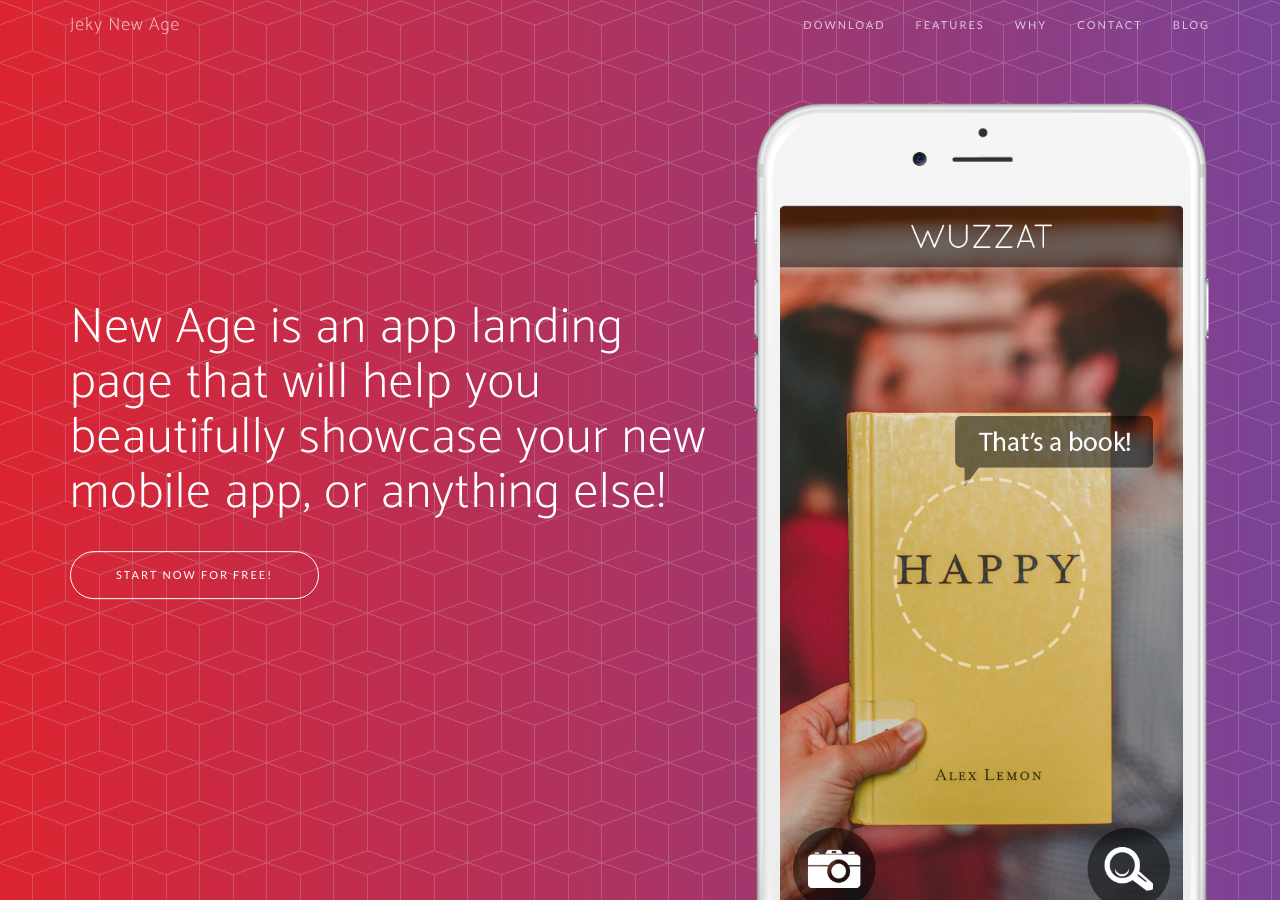
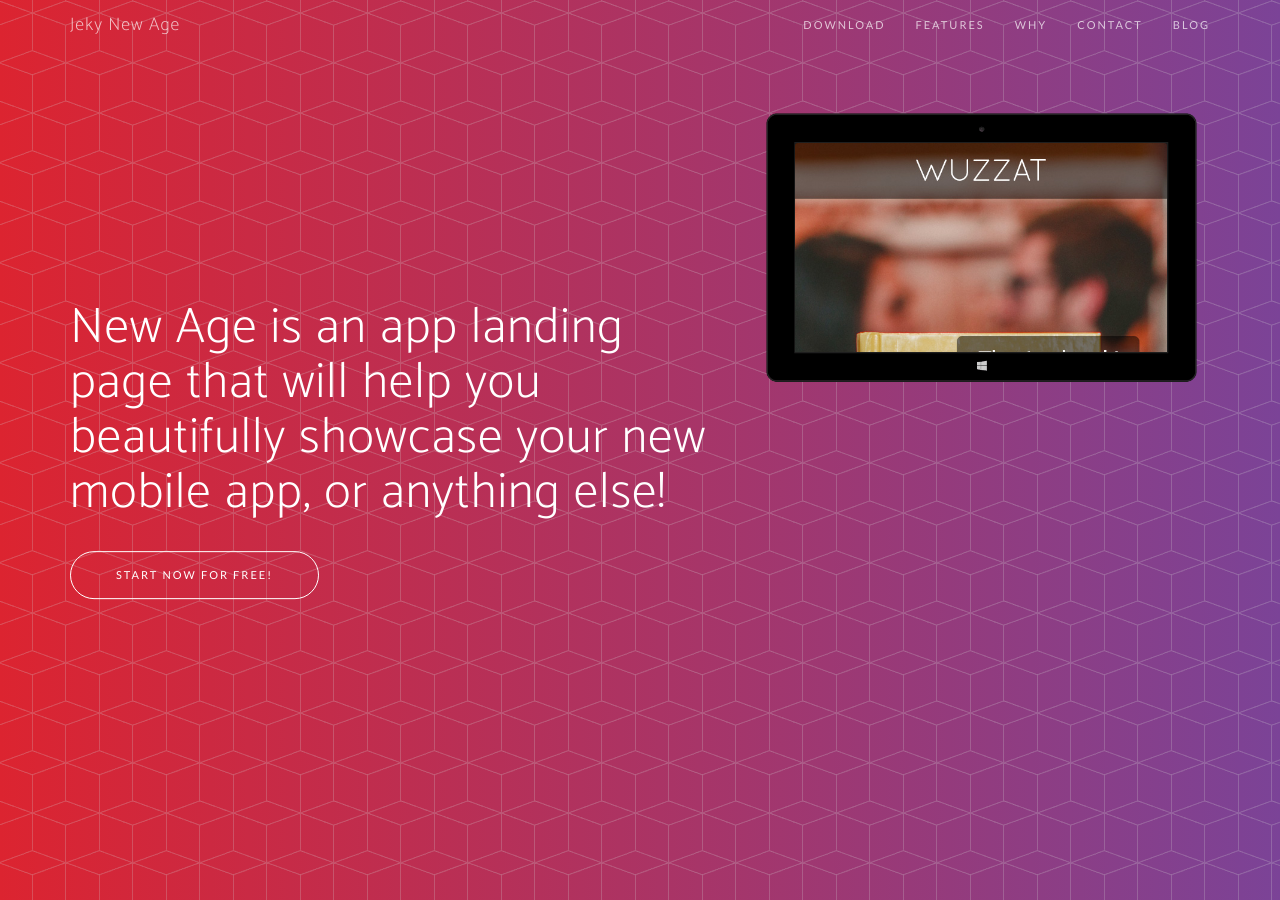
Before and after one commit to Nordgedanken/Morpheus, a Jekyll site: the page built from docs/index.html, in a window 1280 px wide and 900 px high. Built offline with Jekyll 4.4.1, drawn with Linux system fonts in a browser that asks for light colours; nearby versions of some CDN libraries; some web fonts are replaced; the list of posts is cut into pages by our own code.

Commit message:
Switch to surface as desktop device
Signed-off-by: MTRNord <mtrnord1@gmail.com>

```diff
--- a/docs/_includes/header-funds.html
+++ b/docs/_includes/header-funds.html
@@ -11,7 +11,7 @@
             </div>
             <div class="col-sm-5">
                 <div class="device-container">
-                    <div class="device-mockup iphone6_plus portrait white">
+                    <div class="device-mockup surface landscape">
                         <div class="device">
                             <div class="screen">
                                 <!-- Demo image for screen mockup, you can put an image here, some HTML, an animation, video, or anything else! -->
--- a/docs/_includes/header.html
+++ b/docs/_includes/header.html
@@ -11,7 +11,7 @@
             </div>
             <div class="col-sm-5">
                 <div class="device-container">
-                    <div class="device-mockup iphone6_plus portrait white">
+                    <div class="device-mockup surface landscape">
                         <div class="device">
                             <div class="screen">
                                 <!-- Demo image for screen mockup, you can put an image here, some HTML, an animation, video, or anything else! -->
--- a/docs/_includes/services-funds.html
+++ b/docs/_includes/services-funds.html
@@ -13,7 +13,7 @@
             <div class="row">
                 <div class="col-md-4">
                     <div class="device-container">
-                        <div class="device-mockup iphone6_plus portrait white">
+                        <div class="device-mockup surface landscape">
                             <div class="device">
                                 <div class="screen">
                                     <!-- Demo image for screen mockup, you can put an image here, some HTML, an animation, video, or anything else! -->
--- a/docs/_includes/services.html
+++ b/docs/_includes/services.html
@@ -13,7 +13,7 @@
             <div class="row">
                 <div class="col-md-4">
                     <div class="device-container">
-                        <div class="device-mockup iphone6_plus portrait white">
+                        <div class="device-mockup surface landscape">
                             <div class="device">
                                 <div class="screen">
                                     <!-- Demo image for screen mockup, you can put an image here, some HTML, an animation, video, or anything else! -->
```
